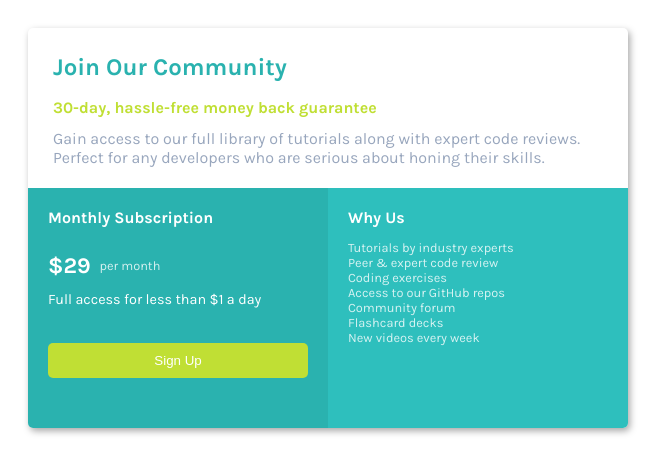
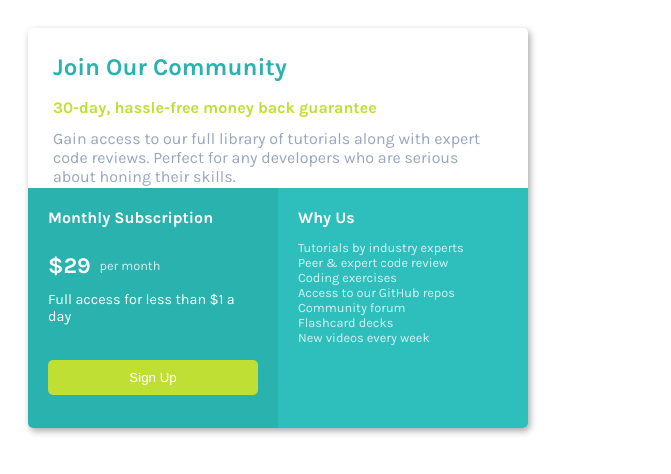
Before and after one commit to malise5/frontend-mentor-project, a plain HTML site: page index.html in a window 1280 px wide. Shown: the whole page, without its empty margins (0-671 px from the left). Drawn offline with Linux system fonts and the light colour scheme.

Commit message:
Updated index.css

```diff
--- a/index.css
+++ b/index.css
@@ -35,7 +35,7 @@ h2,h4,p{
 #bottom-left-section{
     display: inline-block;
     padding: 20px;
-    width: 50%;
+    width: 100%;
     height: 100%;
     vertical-align: top;
     background-color: #2ab2af;
@@ -44,7 +44,7 @@ h2,h4,p{
 #bottom-right-section{
     display: inline-block;
     padding: 20px ;
-    width: 50%;
+    width: 100%;
     height: 100%;
     vertical-align: top;
     background-color: #2ebfbd;
@@ -105,3 +105,14 @@ ul{
     font-size: 0.8rem;
     opacity: 0.8;
 }
+@media(min-width: 576px){
+
+    #card{
+        width: 500px;
+        height: 400px;;
+    }
+    #bottom-left-section,#bottom-right-section{
+        width: 50%;
+    }
+
+}
```
